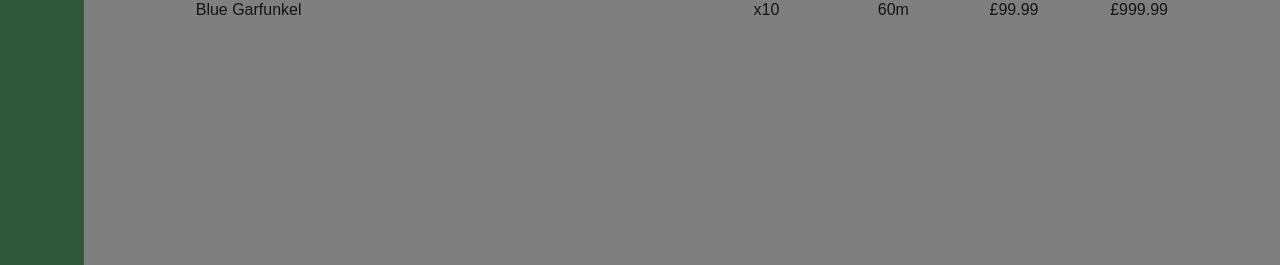
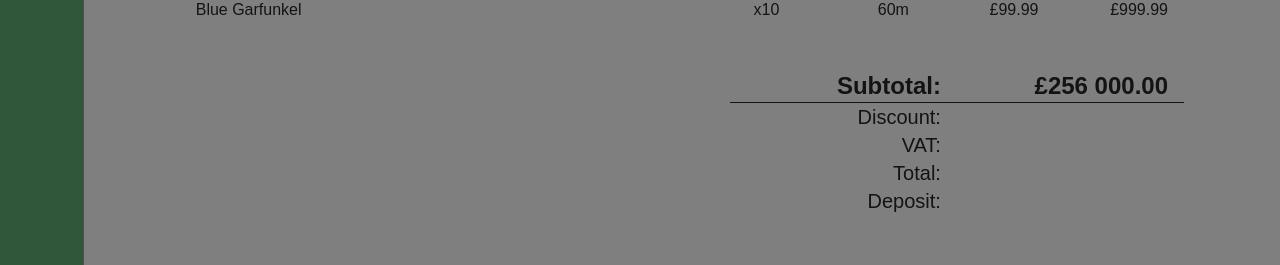
Before and after one commit to viktorHadz/vue-invoicer, a Vue app: page /invoice in a window 1280 px wide. Shown: the part 399-664 px from the top of the page. Built offline with nearby package versions, Linux system fonts and the light colour scheme; no server answers.

Commit message:
invoicing - more

```diff
--- a/src/views/TheInvoice.vue
+++ b/src/views/TheInvoice.vue
@@ -101,12 +101,10 @@ const filteredPeople = computed(() =>
     <!-- Central Items Table -->
     <div class="mt-12 grid cursor-default grid-cols-8 items-baseline font-semibold">
       <div class="col-span-4 pb-2 text-3xl font-bold">Invoice Items</div>
-      <div class="bold col-span-1">Quantity</div>
-      <div class="bold col-span-1 truncate">
-        Time <span class="text-xs font-normal">(min)</span>
-      </div>
-      <div class="bold col-span-1">Unit price</div>
-      <div class="bold col-span-1">
+      <div class="col-span-1">Quantity</div>
+      <div class="col-span-1 truncate">Time <span class="text-xs font-normal">(min)</span></div>
+      <div class="col-span-1">Unit price</div>
+      <div class="col-span-1">
         <div class="flex items-center justify-between" title="double click on an item to edit">
           <span class="">Item total</span>
 
@@ -117,7 +115,7 @@ const filteredPeople = computed(() =>
       </div>
     </div>
     <hr />
-    <!-- Item Selection -->
+    <!-- Item Select Inputs  -->
     <div class="grid grid-cols-8 items-baseline font-semibold">
       <!-- Combobox -->
       <Combobox
@@ -183,5 +181,18 @@ const filteredPeople = computed(() =>
       <div class="col-span-1 pr-8 text-end">£99.99</div>
       <div class="col-span-1 pr-8 text-end">£999.99</div>
     </div>
+    <div class="mt-12 grid grid-cols-4 items-baseline font-semibold">
+      <div class="col-span-1 col-start-3 text-end text-2xl">Subtotal:</div>
+      <div class="col-span-1 col-start-4 mr-8 text-end text-2xl">£256 000.00</div>
+    </div>
+    <div class="grid grid-cols-4 items-baseline font-normal">
+      <hr class="col-span-2 col-start-3 mx-4 ml-12" />
+    </div>
+    <div class="grid grid-cols-4 items-baseline font-normal">
+      <div class="col-span-1 col-start-3 text-end text-xl">Discount:</div>
+      <div class="col-span-1 col-start-3 text-end text-xl">VAT:</div>
+      <div class="col-span-1 col-start-3 text-end text-xl">Total:</div>
+      <div class="col-span-1 col-start-3 text-end text-xl">Deposit:</div>
+    </div>
   </main>
 </template>
```
